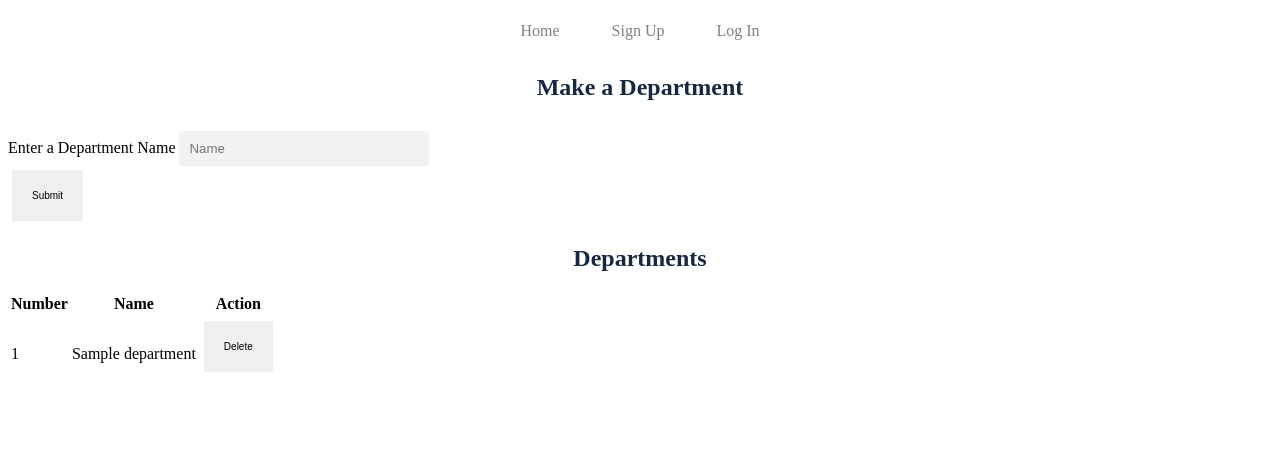
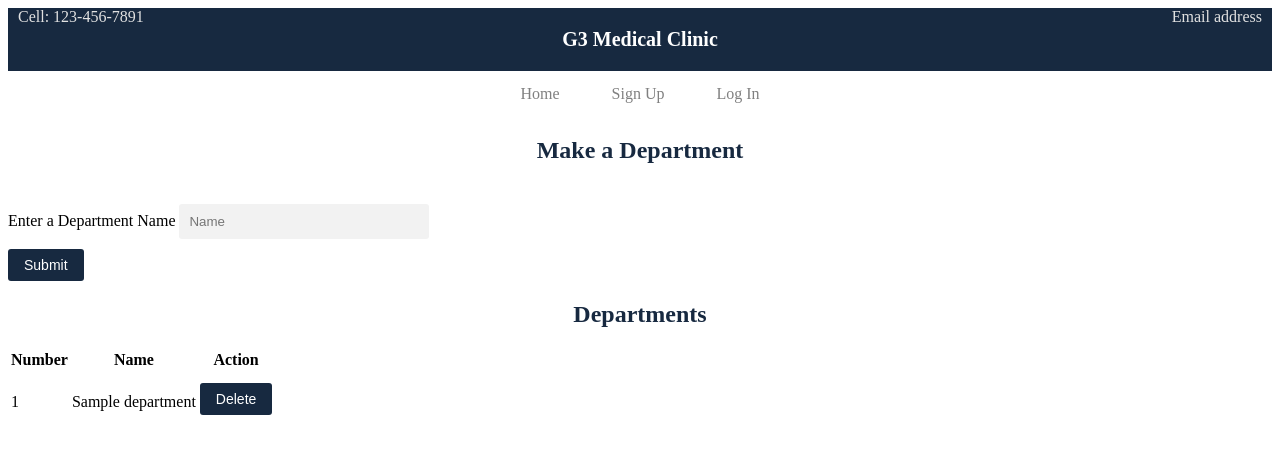
Before and after one commit to JaredzG/medical-clinic, a PHP site: page /dept.php in a window 1280 px wide. Shown: the top 454 px of the page. Run offline with PHP 8.4, Linux system fonts and the light colour scheme; tables that the repository leaves empty hold one stand-in row (values such as "Sample post").

Commit message:
css linkage
added Header objects and linked with css

```diff
--- a/header.php
+++ b/header.php
@@ -17,6 +17,11 @@
     <header>
       <nav>
        <div>
+        <ul class='header'>
+					 <p class='cleft'>Cell: 123-456-7891</p>
+					 <p class='cright'>Email address</p>
+           <p class='headtitle'>G3 Medical Clinic</p>
+				 </ul>
          <ul class='navigation'>
            <li><a href='index.php'>Home</a></li>
            <?php
--- a/style.css
+++ b/style.css
@@ -17,7 +17,7 @@ a:visited { /* visited link */
 
 
 a:hover { /* mouse over link */
-  color: #5c5c5c;
+  color: #darkgray;
 }
 
 a:active { /* selected link */
@@ -133,7 +133,7 @@ input{
   border-radius: 3px;
   width: 250px;
   outline:none;
-  margin-top: 10px;
+  margin-top: 20px;
 }
 .login-form{
   width:100vw;
@@ -146,16 +146,41 @@ input{
   font-size: 16;
 }
 button{
+
+ display: inline-block;
+ outline: none;
+ cursor: pointer;
+ border-radius: 3px;
+ font-size: 14px;
+ font-weight: 500;
+ line-height: 16px;
+ padding: 2px 16px;
+ height: 30px;
+ margin-top: 10px;
+ min-width: 60px;
+ min-height: 32px;
+ border: none;
+ color: #fff;
+ background-color: #172940;
+ transition: background-color .17s ease,color .17s ease;
+
+}
+p.headtitle{
+  color: white;
+  text-align:center;
+  font-size: 20px;
+  font-weight: bold;
+}
+/*  text-align:center;
+  font-size:20px;
+  font-family:sans-serif;
+  margin: 2rem auto;
+  border: 2px solid #172940;
+
   border: none;
   padding: 20px;
   text-align: center;
   text-decoration: none;
   display: inline-block;
   font-size: 10px;
-  margin: 4px 4px;
-}
-/*  text-align:center;
-  font-size:20px;
-  font-family:sans-serif;
-  margin: 2rem auto;
-  border: 2px solid #172940;*/
+  margin: 4px 4px;*/
```
